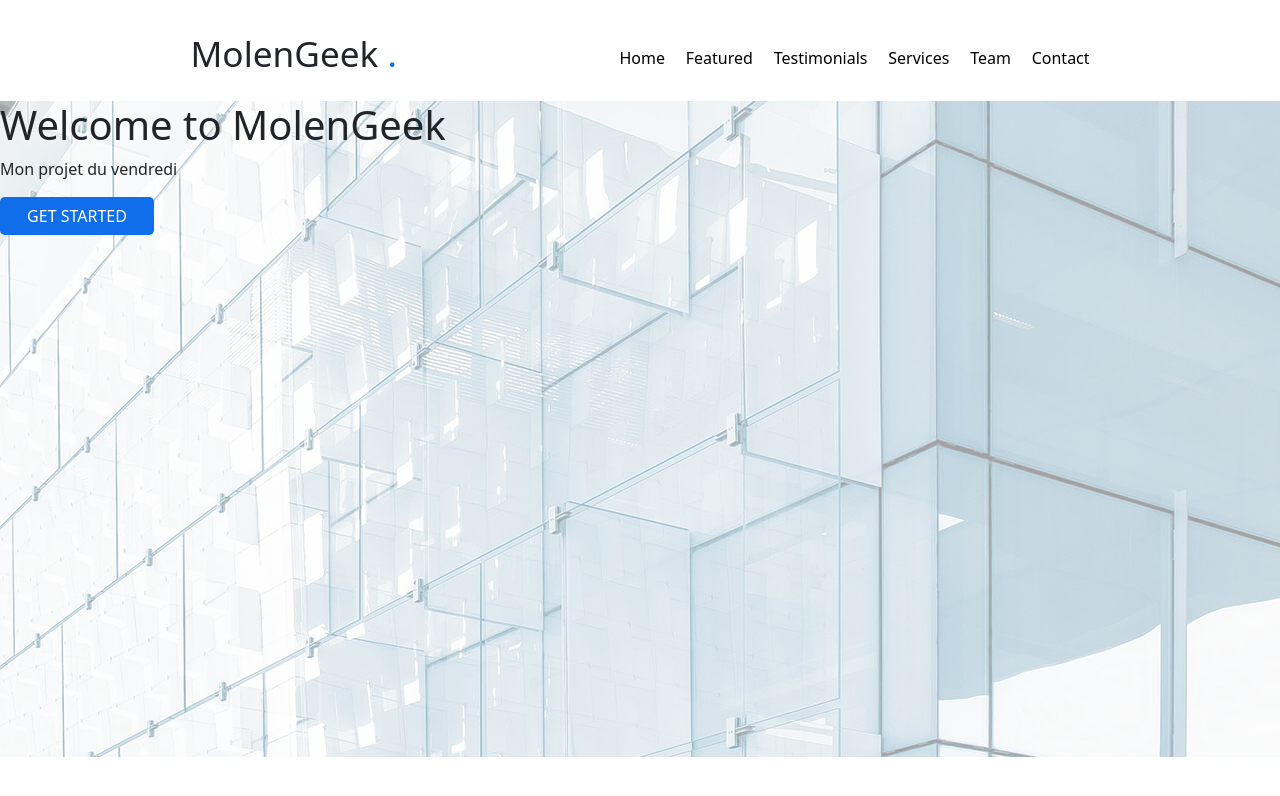
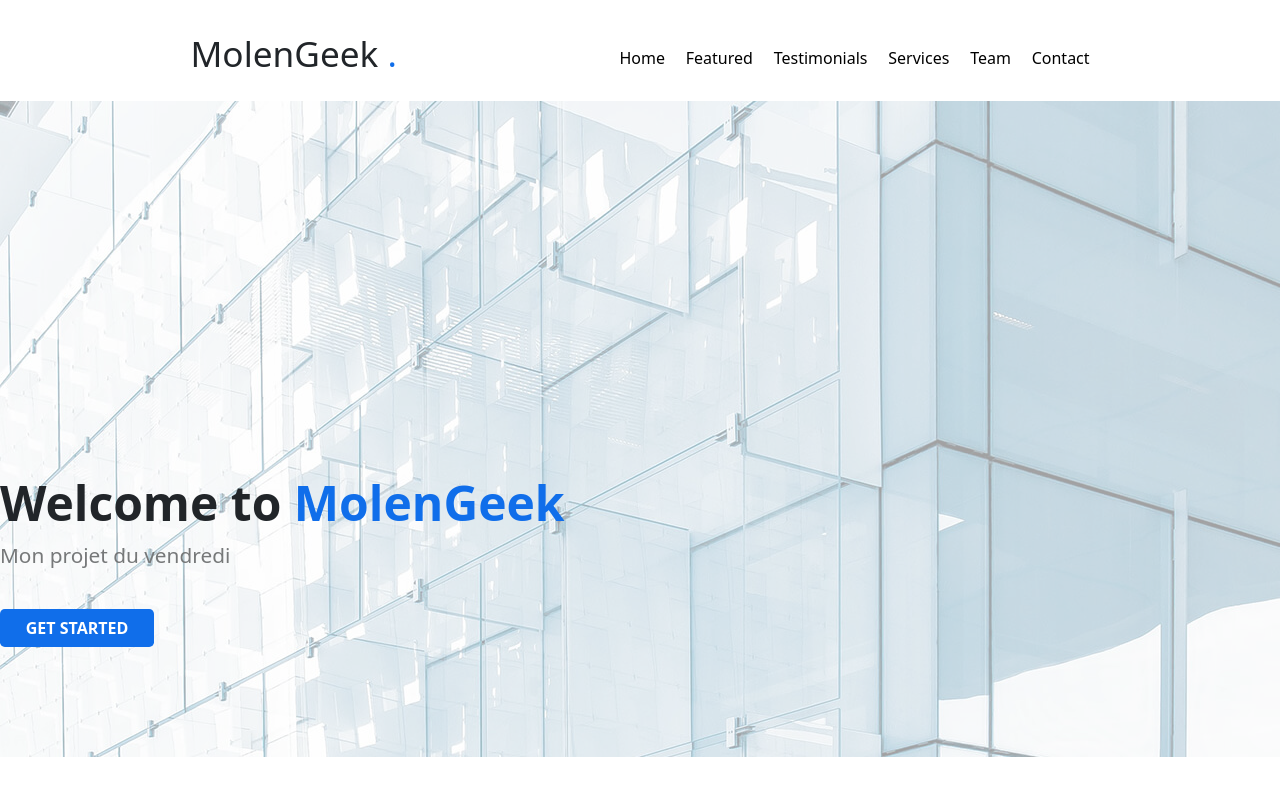
Before and after one commit to davidalbu35/Projet_templateMolengeek_David, a website: page index.html in a window 1280 px wide. Drawn offline with nearby package versions, Linux system fonts and the light colour scheme.

Commit message:
j'ai fait la section background avec l'image et le titre et boutton

```diff
--- a/index.html
+++ b/index.html
@@ -31,9 +31,9 @@
 <!-- la section header avec le background-image et le titre principale  -->
 <div class="header">
     <div class="content">
-      <h1>Welcome to <span>MolenGeek</span></h1>
+      <h1><b>Welcome to <span>MolenGeek</span></b> </h1>
       <p>Mon projet du vendredi</p>
-      <button>GET STARTED</button>
+      <button><b>GET STARTED</b></button>
     </div>
   </div>
 
--- a/src/sass/module/_navbar.sass
+++ b/src/sass/module/_navbar.sass
@@ -58,6 +58,15 @@ nav
     display: flex // jai mis en flex car plus facile pour le positionnement apres
     flex-direction: column // direction en column pour garder la meme structure qu'avant le flex
     height: 100% //prendre toute la largeur de la div parent
+    justify-content: center
+    h1
+        margin-top: 5.5em
+        font-size: 3em
+        span
+            color:#106EEA
+    p
+        font-size: 1.3em
+        color: #767879
     button
         width: 154px //largeur du boutton
         height: 38px // hauteur du boutton
@@ -65,3 +74,4 @@ nav
         background-color: #106EEA //couleur du background du boutton
         color: white //couleur pour le texte du boutton
         border-radius: 0.3em // arrondir les coté du boutton
+        margin-top: 1.4em
```
Also changed, not shown: public/css/app.css, 1 other file.
